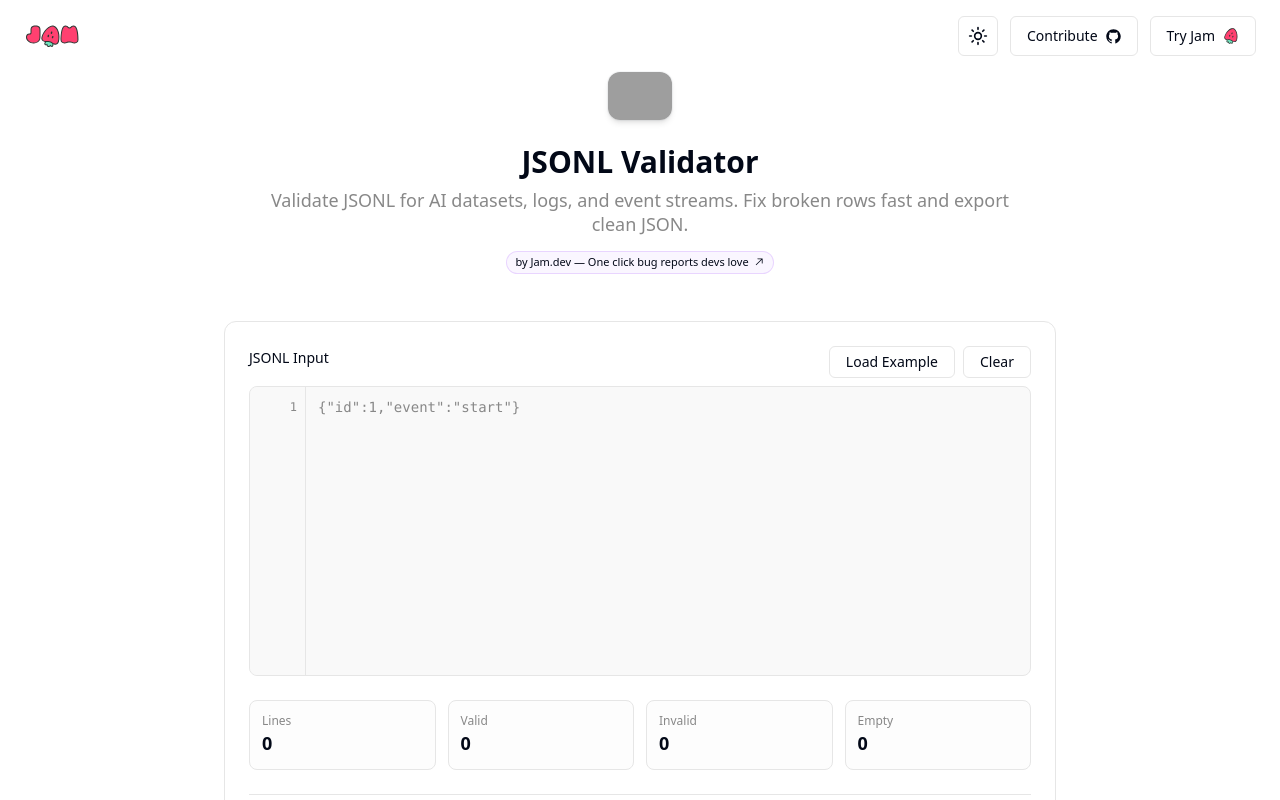
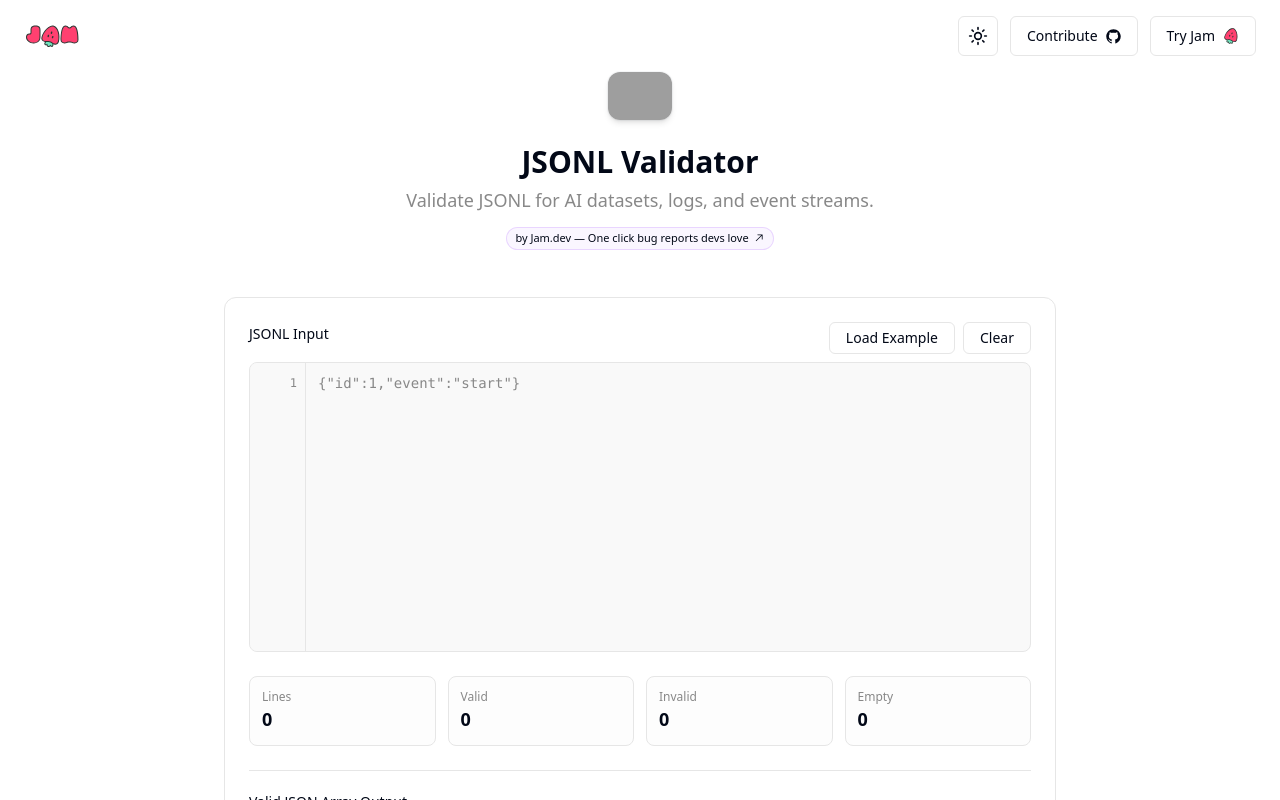
Before and after one commit to jamdotdev/jam-dev-utilities, a Next.js app: page /utilities/jsonl-validator in a window 1280 px wide. Shown: the top 800 px of the page. Built offline with nearby package versions, Linux system fonts and the light colour scheme; grey boxes are pictures that could not be loaded.

Commit message:
chore: update copy

```diff
--- a/pages/utilities/jsonl-validator.tsx
+++ b/pages/utilities/jsonl-validator.tsx
@@ -169,7 +169,7 @@ export default function JsonlValidator() {
       <section className="container max-w-4xl mb-12">
         <PageHeader
           title="JSONL Validator"
-          description="Validate JSONL for AI datasets, logs, and event streams. Fix broken rows fast and export clean JSON."
+          description="Validate JSONL for AI datasets, logs, and event streams."
         />
       </section>
 
```
